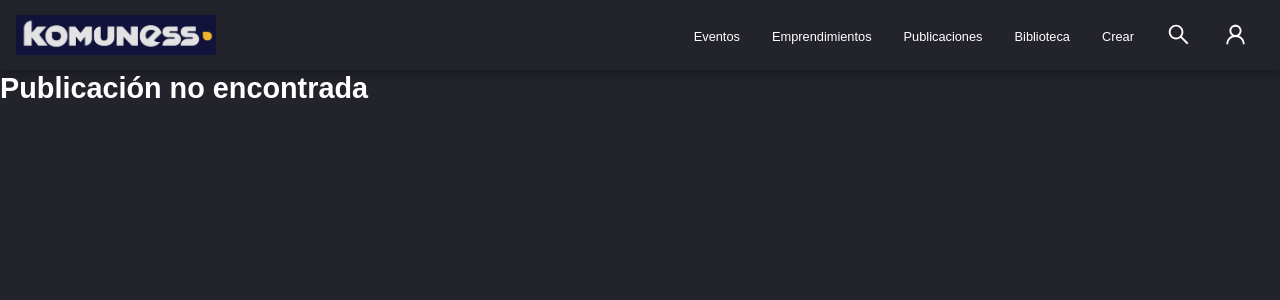
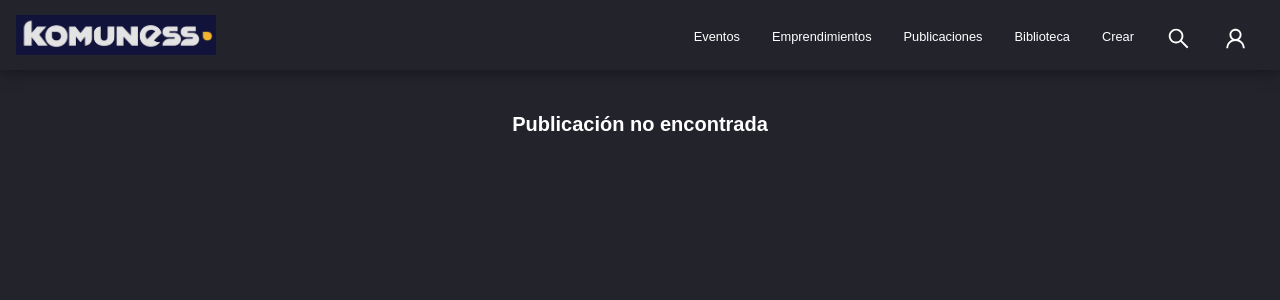
Before and after one commit to P4R4NOIC/Proyecto-Komuness, a React (Create React App) app in the folder FrontEnd/proyecto-komuness/: page /publicaciones/1 in a window 1280 px wide. Shown: the top 300 px of the page. Built offline with nearby package versions, Linux system fonts and the light colour scheme.

Commit message:
Añadidura de tailwind y ajustes varios

```diff
--- a/FrontEnd/proyecto-komuness/package.json
+++ b/FrontEnd/proyecto-komuness/package.json
@@ -37,5 +37,8 @@
       "last 1 firefox version",
       "last 1 safari version"
     ]
+  },
+  "devDependencies": {
+    "tailwindcss": "^3.4.17"
   }
 }
--- a/FrontEnd/proyecto-komuness/src/CSS/index.css
+++ b/FrontEnd/proyecto-komuness/src/CSS/index.css
@@ -1,3 +1,7 @@
+@tailwind base;
+@tailwind components;
+@tailwind utilities;
+
 *{
   box-sizing: border-box;
   margin: 0;
--- a/FrontEnd/proyecto-komuness/src/components/Rutas.js
+++ b/FrontEnd/proyecto-komuness/src/components/Rutas.js
@@ -1,4 +1,4 @@
-import { BrowserRouter as Router, Routes, Route } from "react-router-dom";
+import { BrowserRouter as Router, Routes, Route, Navigate } from "react-router-dom";
 
 import {LandingPage} from './landingPage'
 import {PerfilUsuario} from './perfilUsuario'
@@ -19,6 +19,7 @@ export const Rutas = () =>{
                 <Route path = "/vacioPrueba" element = {<VacioPrueba/>}/>
                 <Route path = "/perfilUsuario" element= {<PerfilUsuario/>}/>
 
+                <Route path="*" element={<Navigate to="/landing" />} />
             </Routes>
         </Router>
     )
--- a/FrontEnd/proyecto-komuness/src/components/navbar.js
+++ b/FrontEnd/proyecto-komuness/src/components/navbar.js
@@ -13,7 +13,7 @@ export const Navbar = () => {
 
 
   return (
-    <headder className = "navbar">
+    <header className = "navbar">
         <img src ={logo} className = "logo"  alt = "/"></img>
         <nav>
             <ul className = {nav ? ["menu", "activo"].join(' ') : ["menu"]}>
@@ -47,7 +47,7 @@ export const Navbar = () => {
 
 
         </div>
-    </headder>
+    </header>
   )
 }
 
--- a/FrontEnd/proyecto-komuness/src/components/publicacionDetalle.js
+++ b/FrontEnd/proyecto-komuness/src/components/publicacionDetalle.js
@@ -4,29 +4,42 @@ export const PublicacionDetalle = () => {
     const location = useLocation();
     const navigate = useNavigate();
 
-    // Obtenemos la publicación desde el estado de navegación
     const publicacion = location.state?.publicacion;
 
     if (!publicacion) {
-        return <h2>Publicación no encontrada</h2>;
+        return <h2 className="text-center text-xl font-semibold mt-10">Publicación no encontrada</h2>;
     }
 
     return (
-        <div className="detalle-container">
+        <div className="max-w-4xl mx-auto p-4 space-y-6">
             {publicacion.tag !== "post" ? (
                 <>
-                    <h1>{publicacion.title}</h1>
-                    <img src={publicacion.image} alt={publicacion.title} />
-                    <p>Fecha: {publicacion.date}</p>
-                    <p>Categoría: {publicacion.tag}</p>
+                    <h1 className="text-3xl font-bold text-white">{publicacion.title}</h1>
+                    <img
+                        src={publicacion.image}
+                        alt={publicacion.title}
+                        className="w-full h-auto rounded-lg shadow-lg"
+                    />
+                    <div className="text-white-600">
+                        <p className="mt-2"><strong>Fecha:</strong> {publicacion.date}</p>
+                        <p><strong>Categoría:</strong> {publicacion.tag}</p>
+                    </div>
                 </>
             ) : (
                 <>
-                    <h2>{publicacion.usuario}</h2>
-                    <p>{publicacion.post}</p>
-                    <p>Fecha: {publicacion.date}</p>
+                    <h2 className="text-2xl font-semibold text-white-800">{publicacion.usuario}</h2>
+                    <p className="mt-4 text-white">{publicacion.post}</p>
+                    <p className="mt-2 text-white"><strong>Fecha:</strong> {publicacion.date}</p>
                 </>
             )}
+            <div className="mt-6">
+                <button
+                    onClick={() => navigate(-1)}
+                    className="bg-blue-500 text-white px-6 py-2 rounded-lg hover:bg-blue-600 focus:outline-none focus:ring-2 focus:ring-blue-300"
+                >
+                    Volver
+                </button>
+            </div>
         </div>
     );
 };
--- a/FrontEnd/proyecto-komuness/src/components/publicaciones.js
+++ b/FrontEnd/proyecto-komuness/src/components/publicaciones.js
@@ -13,7 +13,7 @@ const publicaciones = [
     { id: 7, title: 'Fiesta Patronal', image: '/imagenEjemplo.jpg', date: '20/3/2025', tag: 'evento' },
     { id: 8, title: 'Fiesta Patronal', image: '/imagenEjemplo.jpg', date: '20/3/2025', tag: 'evento' },
 
-    { id: 9, usuario: 'Juan Perez', post: "Lorem ipsum dolor sit amet", date: '20/3/2025', tag: 'post' },
+    { id: 9, usuario: 'River Okay', post: "Lorem ipsum dolor sit amet", date: '20/3/2025', tag: 'post' },
     { id: 10, usuario: 'Juan Perez', post: "Lorem ipsum dolor sit amet", date: '20/3/2025', tag: 'post' },
     { id: 11, usuario: 'Juan Perez', post: "Lorem ipsum dolor sit amet", date: '20/3/2025', tag: 'post' },
     { id: 12, usuario: 'Juan Perez', post: "Lorem ipsum dolor sit amet", date: '20/3/2025', tag: 'post' },
--- /dev/null
+++ b/FrontEnd/proyecto-komuness/tailwind.config.js
@@ -0,0 +1,10 @@
+/** @type {import('tailwindcss').Config} */
+module.exports = {
+  content: [
+    "./src/**/*.{js,jsx,ts,tsx}",
+  ],
+  theme: {
+    extend: {},
+  },
+  plugins: [],
+}
```
Also changed, not shown: 1 other file (tests, documents, lock files or other folders).
